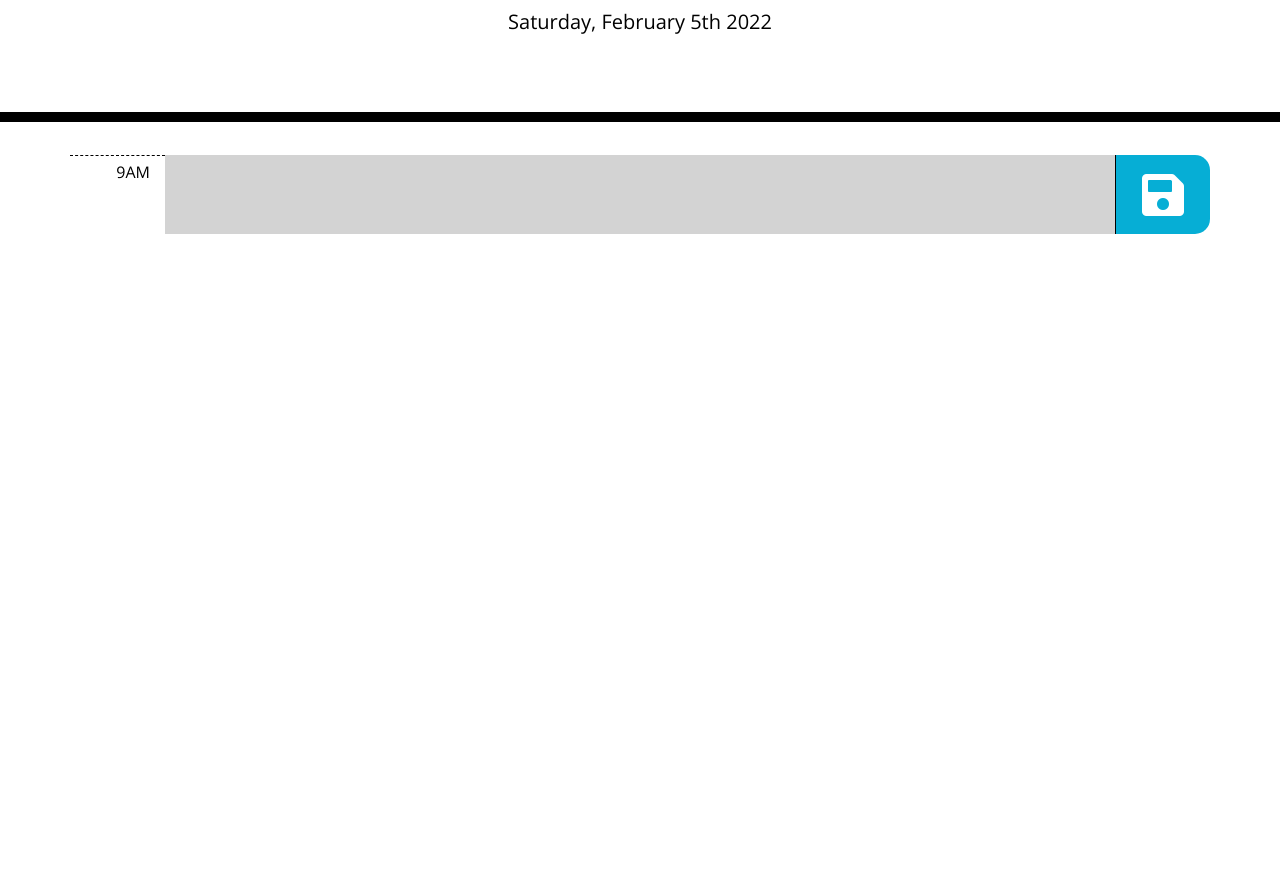
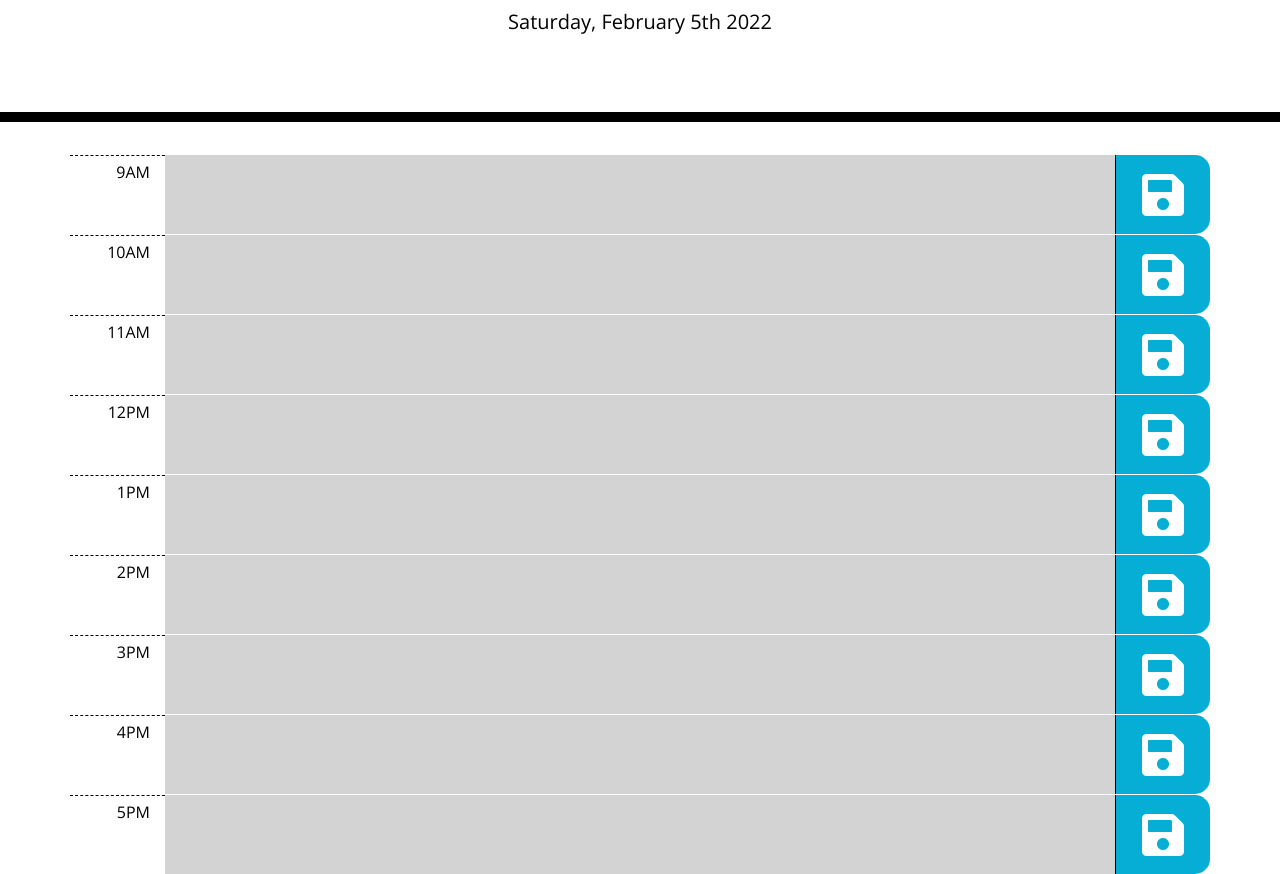
Before and after one commit to jciii91/workday-scheduler, a plain HTML site: page index.html in a window 1280 px wide. Shown: the part 182-1056 px from the top of the page. Before the commit the page ends 800 px from the top, so only its background shows below. Drawn offline with nearby package versions, Linux system fonts and the light colour scheme.

Commit message:
event descriptions can be entered

```diff
--- a/assets/js/script.js
+++ b/assets/js/script.js
@@ -5,4 +5,18 @@ function getTodaysDate() {
     currentDateEl.textContent = today;
 }
 
+$(".container").on("click",".description",function(){
+    timeDiv = this;
+    timeDivChild = this.childNodes[0];
+    if (timeDivChild.tagName != "P") {
+        console.log("no p")
+        return;
+    }
+
+    timeDiv.removeChild(timeDivChild);
+    descriptionInput = document.createElement("textarea");
+    descriptionInput.setAttribute("autofocus","true");
+    timeDiv.appendChild(descriptionInput);
+})
+
 getTodaysDate();
--- a/index.html
+++ b/index.html
@@ -30,9 +30,66 @@
     </header>
     <div class="container">
       <!-- Timeblocks go here -->
+      <!-- 9AM row -->
       <div class="row time-block">
         <div class="hour col-1 pt-2 d-flex justify-content-end"><p>9AM</p></div>
-        <div class="description past col-10 pt-2 d-flex justify-content-start"><p class="text-dark"></p></div>
+        <div id="9am" class="description past col-10 pt-2 d-flex justify-content-start"><p class="text-dark"></p></div>
+        <div class="saveBtn col-1 d-flex justify-content-center align-items-center"><i class="fas fa-save fa-3x"></i></div>
+      </div>
+
+      <!-- 10AM row -->
+      <div class="row time-block">
+        <div class="hour col-1 pt-2 d-flex justify-content-end"><p>10AM</p></div>
+        <div id="10am" class="description past col-10 pt-2 d-flex justify-content-start"><p class="text-dark"></p></div>
+        <div class="saveBtn col-1 d-flex justify-content-center align-items-center"><i class="fas fa-save fa-3x"></i></div>
+      </div>
+
+      <!-- 11AM row -->
+      <div class="row time-block">
+        <div class="hour col-1 pt-2 d-flex justify-content-end"><p>11AM</p></div>
+        <div id="11am" class="description past col-10 pt-2 d-flex justify-content-start"><p class="text-dark"></p></div>
+        <div class="saveBtn col-1 d-flex justify-content-center align-items-center"><i class="fas fa-save fa-3x"></i></div>
+      </div>
+
+      <!-- 12PM row -->
+      <div class="row time-block">
+        <div class="hour col-1 pt-2 d-flex justify-content-end"><p>12PM</p></div>
+        <div id="12pm" class="description past col-10 pt-2 d-flex justify-content-start"><p class="text-dark"></p></div>
+        <div class="saveBtn col-1 d-flex justify-content-center align-items-center"><i class="fas fa-save fa-3x"></i></div>
+      </div>
+
+      <!-- 1PM row -->
+      <div class="row time-block">
+        <div class="hour col-1 pt-2 d-flex justify-content-end"><p>1PM</p></div>
+        <div id="1pm" class="description past col-10 pt-2 d-flex justify-content-start"><p class="text-dark"></p></div>
+        <div class="saveBtn col-1 d-flex justify-content-center align-items-center"><i class="fas fa-save fa-3x"></i></div>
+      </div>
+
+      <!-- 2PM row -->
+      <div class="row time-block">
+        <div class="hour col-1 pt-2 d-flex justify-content-end"><p>2PM</p></div>
+        <div id="2pm" class="description past col-10 pt-2 d-flex justify-content-start"><p class="text-dark"></p></div>
+        <div class="saveBtn col-1 d-flex justify-content-center align-items-center"><i class="fas fa-save fa-3x"></i></div>
+      </div>
+
+      <!-- 3PM row -->
+      <div class="row time-block">
+        <div class="hour col-1 pt-2 d-flex justify-content-end"><p>3PM</p></div>
+        <div id="3pm" class="description past col-10 pt-2 d-flex justify-content-start"><p class="text-dark"></p></div>
+        <div class="saveBtn col-1 d-flex justify-content-center align-items-center"><i class="fas fa-save fa-3x"></i></div>
+      </div>
+
+      <!-- 4PM row -->
+      <div class="row time-block">
+        <div class="hour col-1 pt-2 d-flex justify-content-end"><p>4PM</p></div>
+        <div id="4pm" class="description past col-10 pt-2 d-flex justify-content-start"><p class="text-dark"></p></div>
+        <div class="saveBtn col-1 d-flex justify-content-center align-items-center"><i class="fas fa-save fa-3x"></i></div>
+      </div>
+
+      <!-- 5PM row -->
+      <div class="row time-block">
+        <div class="hour col-1 pt-2 d-flex justify-content-end"><p>5PM</p></div>
+        <div id="5pm" class="description past col-10 pt-2 d-flex justify-content-start"><p class="text-dark"></p></div>
         <div class="saveBtn col-1 d-flex justify-content-center align-items-center"><i class="fas fa-save fa-3x"></i></div>
       </div>
     </div>
```
